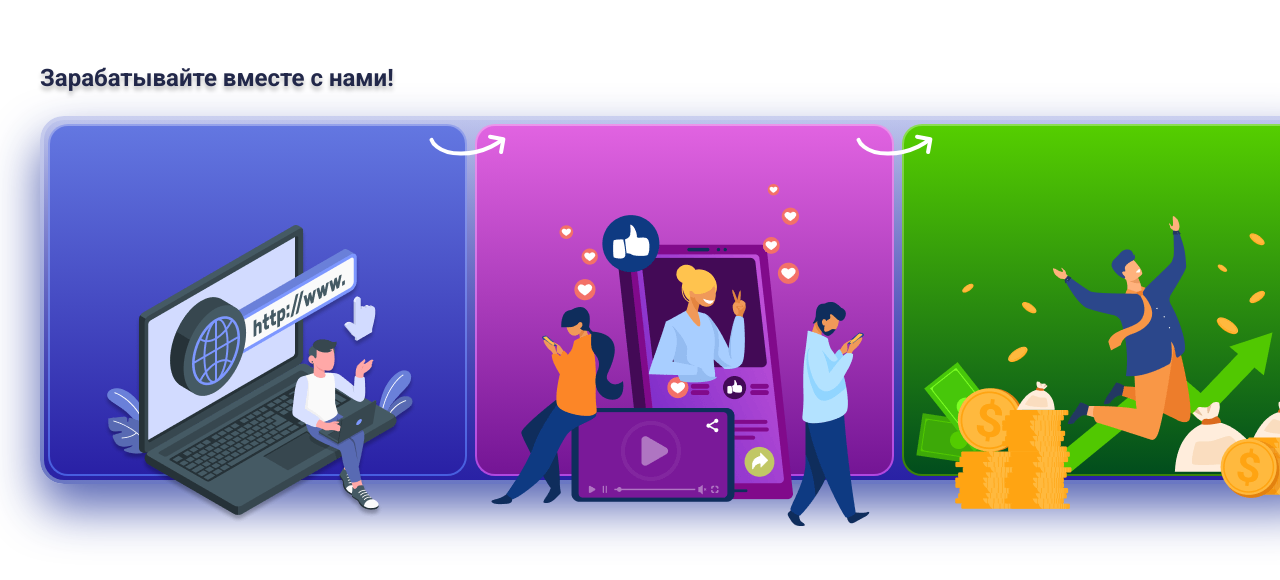
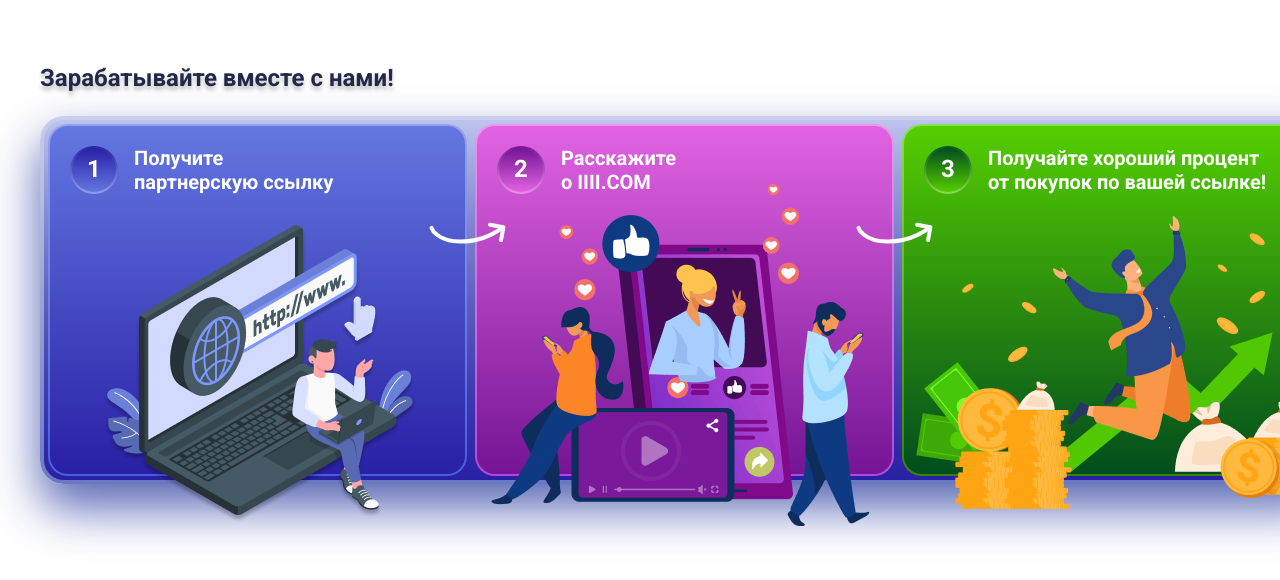
Before and after one commit to YourunB/earn-money, a website built with webpack: page src/index.html in a window 1280 px wide. Shown: the top 580 px of the page. Built offline with nearby package versions, Linux system fonts and the light colour scheme; files whose address does not match are found by name.

Commit message:
feat: add numbers and description for all cards

```diff
--- a/src/index.ts
+++ b/src/index.ts
@@ -15,14 +15,26 @@ sectionMoney.innerHTML = `
   <h3 class="section-money__title">Зарабатывайте вместе с нами!</h3>
   <ul class="list">
     <li class="list__item">
+      <div class="item-header">
+        <span class="item-header__number item-header__number_color1">1</span>
+        <span class="item-header__text item-header__text_width1">Получите партнерскую ссылку</span>
+      </div>
       <img class="list__arrow" src="arrow.svg" alt="Arrow">
       <img class="list__image" src="card1.png" alt="Info">
     </li>
     <li class="list__item">
+      <div class="item-header">
+        <span class="item-header__number item-header__number_color2">2</span>
+        <span class="item-header__text item-header__text_width2">Расскажите о IIII.COM</span>
+      </div>
       <img class="list__arrow" src="arrow.svg" alt="Arrow">
       <img class="list__image" src="card2.png" alt="Info">
     </li>
     <li class="list__item">
+      <div class="item-header">
+        <span class="item-header__number item-header__number_color3">3</span>
+        <span class="item-header__text item-header__text_width3">Получайте хороший процент от покупок по вашей ссылке!</span>
+      </div>
       <img class="list__image" src="card3.png" alt="Info">
     </li>
   </ul>
--- a/src/styles/index.sass
+++ b/src/styles/index.sass
@@ -3,6 +3,8 @@
 html
   scroll-behavior: smooth
   box-sizing: border-box
+  font-family: 'Roboto'
+  font-style: normal
 
 *,
 *:before,
@@ -23,8 +25,6 @@ body
   margin: auto
 
 .section-money__title
-  font-family: 'Roboto'
-  font-style: normal
   font-weight: 700
   font-size: 24px
   line-height: 28px
@@ -53,10 +53,8 @@ body
 
 .list__item:nth-of-type(1)
   background: linear-gradient(#6377E1 0%, #2920A5 100%) padding-box, linear-gradient(180deg, rgb(149, 162, 235), rgb(71, 94, 223)) border-box
-
 .list__item:nth-of-type(2)
   background: linear-gradient(#E163E1 0%, #741595 100%) padding-box, linear-gradient(180deg, rgb(235, 149, 235), rgb(177, 71, 223)) border-box
-
 .list__item:nth-of-type(3)
   background: linear-gradient(#55CE00 0%, #014D1D 100%) padding-box, linear-gradient(180deg, rgb(140, 222, 83), rgb(58, 130, 7)) border-box
 
@@ -68,6 +66,44 @@ body
 .list__image
   position: absolute
   bottom: -56px
+
+.item-header
+  display: flex
+  align-items: center
+  gap: 16px
+  color: #FFFFFF
+  font-weight: 700
+  padding: 20px
+
+.item-header__number
+  display: block
+  border: 2px solid transparent
+  width: 48px
+  height: 48px
+  border-radius: 100px
+  font-size: 24px
+  display: flex
+  align-items: center
+  justify-content: center
+
+.item-header__number_color1
+  background: linear-gradient(#2920A5 0%, #6377E1 100%) padding-box, linear-gradient(180deg, rgb(43, 35, 166), rgb(146, 159, 233)) border-box
+.item-header__number_color2
+  background: linear-gradient(#741595 0%, #E163E1 100%) padding-box, linear-gradient(180deg, rgb(118, 23, 150), rgb(232, 146, 233)) border-box
+.item-header__number_color3
+  background: linear-gradient(#014D1D 0%, #55CE00 100%) padding-box, linear-gradient(180deg, rgb(7, 84, 32), rgb(138, 221, 81)) border-box
+
+.item-header__text
+  display: block
+  font-size: 20px
+  line-height: 24px
+
+.item-header__text_width1
+  max-width: 210px
+.item-header__text_width2
+  max-width: 120px
+.item-header__text_width3
+  max-width: 290px
 
 *::-webkit-scrollbar
   width: 5px
```
